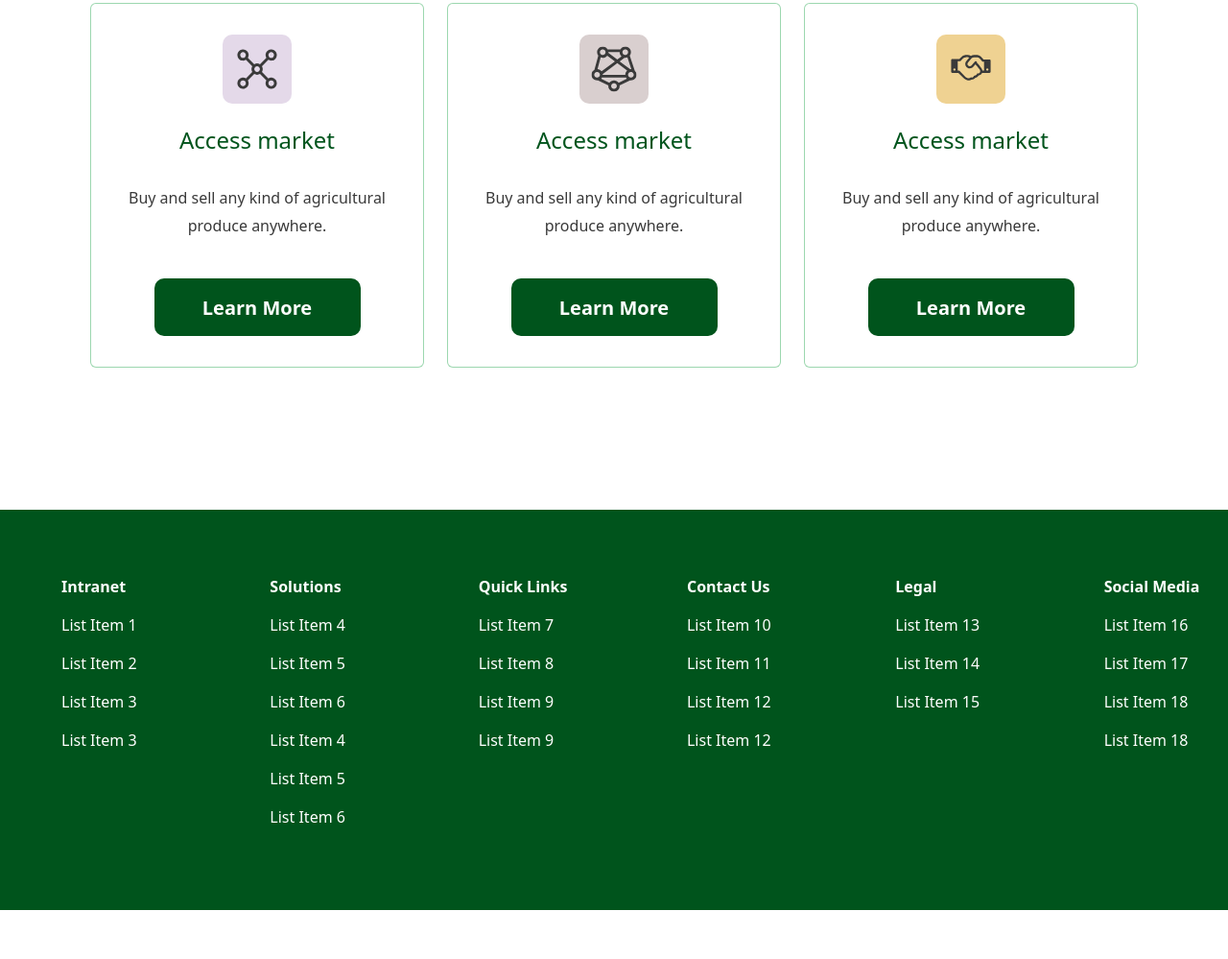
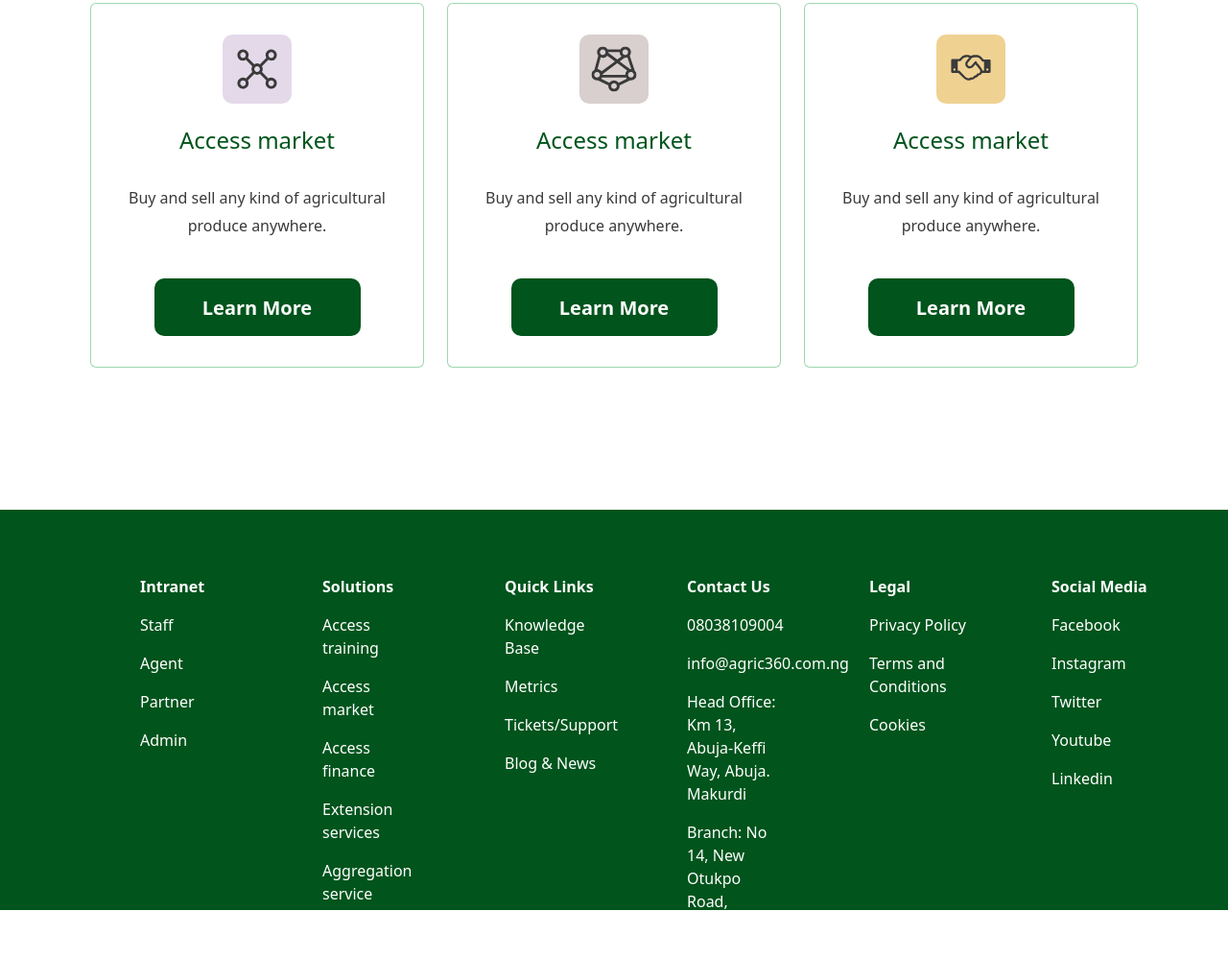
Before and after one commit to MuhammadShameel/agric-360-landing-page, a plain HTML site: page index.html in a window 1280 px wide. Shown: the part 857-1856 px from the top of the page at 96% size. Before the commit the page ends 1805 px from the top, so only its background shows below. Drawn offline with nearby package versions, Linux system fonts and the light colour scheme; files whose address does not match are found by name.

Commit message:
footer has been created

```diff
--- a/index.html
+++ b/index.html
@@ -173,61 +173,64 @@
     <!-- Footer -->
     <footer class="footer">
 
+        <div class="container">
             <div class="row">
                 <div class="col-md-2">
                     <ul class="custom-ul">
                         <ol class="footer-head">Intranet</ol>
-                    <ol>List Item 1</ol>
-                    <ol>List Item 2</ol>
-                    <ol>List Item 3</ol>
-                    <ol>List Item 3</ol>
+                        <ol>Staff</ol>
+                        <ol>Agent</ol>
+                        <ol>Partner</ol>
+                        <ol>Admin</ol>
                     </ul>
                 </div>
                 <div class="col-md-2">
                     <ul class="custom-ul">
                         <ol class="footer-head">Solutions</ol>
-                    <ol>List Item 4</ol>
-                    <ol>List Item 5</ol>
-                    <ol>List Item 6</ol>
-                    <ol>List Item 4</ol>
-                    <ol>List Item 5</ol>
-                    <ol>List Item 6</ol>
+                        <ol>Access training</ol>
+                        <ol>Access market</ol>
+                        <ol>Access finance</ol>
+                        <ol>Extension services</ol>
+                        <ol>Aggregation service</ol>
+                        <ol>Consultancy</ol>
                     </ul>
                 </div>
                 <div class="col-md-2">
                     <ul class="custom-ul">
                         <ol class="footer-head">Quick Links</ol>
-                    <ol>List Item 7</ol>
-                    <ol>List Item 8</ol>
-                    <ol>List Item 9</ol>
-                    <ol>List Item 9</ol>
+                        <ol>Knowledge Base</ol>
+                        <ol>Metrics</ol>
+                        <ol>Tickets/Support</ol>
+                        <ol>Blog & News</ol>
                     </ul>
                 </div>
                 <div class="col-md-2">
                     <ul class="custom-ul">
                         <ol class="footer-head">Contact Us</ol>
-                    <ol>List Item 10</ol>
-                    <ol>List Item 11</ol>
-                    <ol>List Item 12</ol>
-                    <ol>List Item 12</ol>
+                        <ol>08038109004</ol>
+                        <ol>info@agric360.com.ng</ol>
+                        <ol>Head Office: Km 13, Abuja-Keffi Way, Abuja. Makurdi</ol>
+                        <ol> Branch: No 14, New Otukpo Road, Makurdi</ol>
                     </ul>
                 </div>
                 <div class="col-md-2">
                     <ul class="custom-ul">
                         <ol class="footer-head">Legal</ol>
-                    <ol>List Item 13</ol>
-                    <ol>List Item 14</ol>
-                    <ol>List Item 15</ol>
+                        <ol>Privacy Policy</ol>
+                        <ol>Terms and Conditions</ol>
+                        <ol>Cookies</ol>
                     </ul>
                 </div>
                 <div class="col-md-2">
                     <ul class="custom-ul">
                         <ol class="footer-head">Social Media</ol>
-                    <ol>List Item 16</ol>
-                    <ol>List Item 17</ol>
-                    <ol>List Item 18</ol>
-                    <ol>List Item 18</ol>
+                        <ol>Facebook</ol>
+                        <ol>Instagram</ol>
+                        <ol>Twitter</ol>
+                        <ol>Youtube</ol>
+                        <ol>Linkedin</ol>
                     </ul>
+                </div>
             </div>
         </div>
     </footer>
```
Lines whose indentation alone changed are shown as unchanged.
